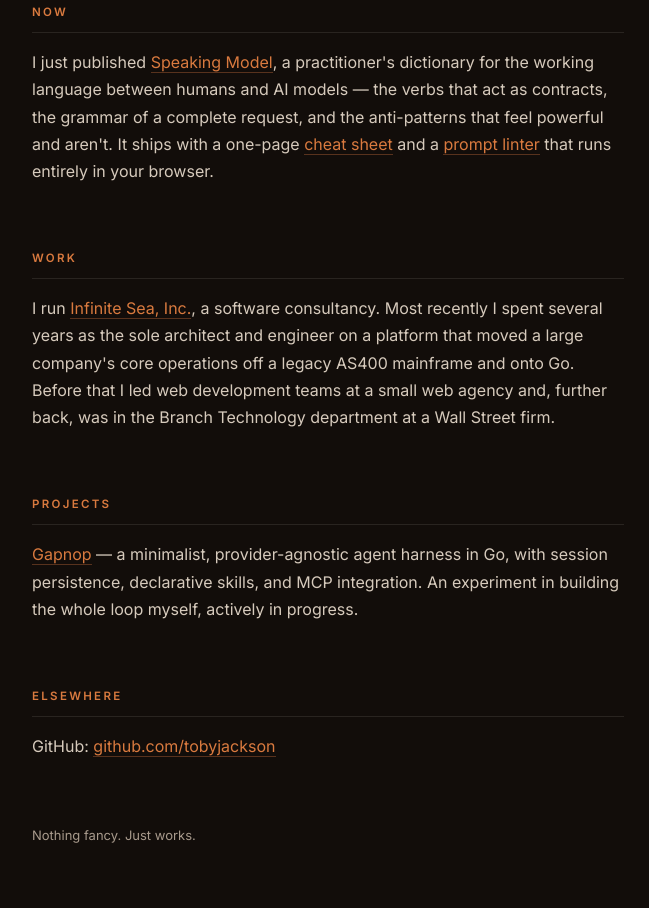
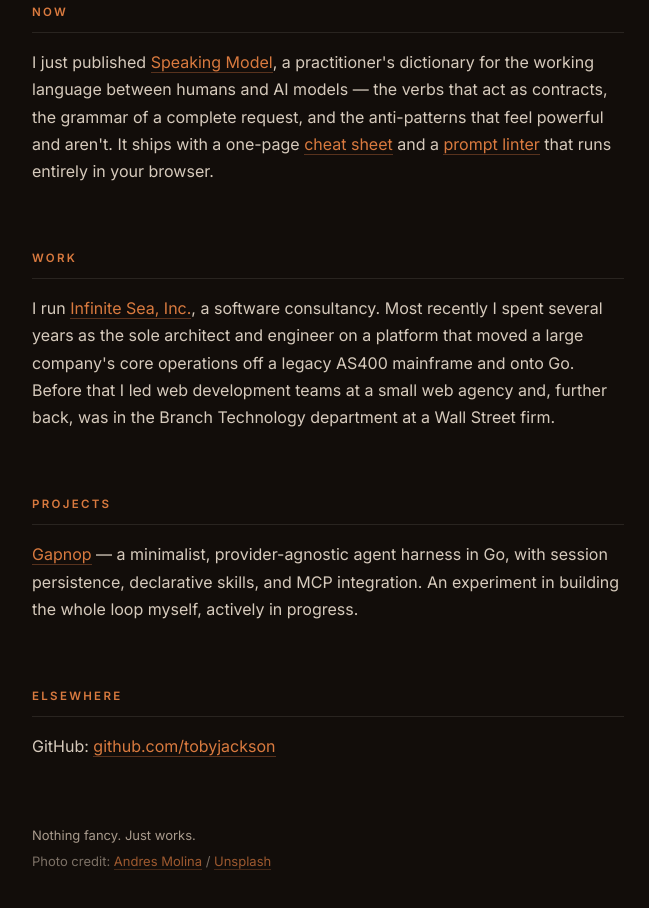
Before and after one commit to tobyjackson/tobyjackson.github.io, a plain HTML site: page index.html in a window 1280 px wide. Shown: the part 805-1713 px from the top of the page, without its empty margins (312-961 px from the left). Drawn offline with Linux system fonts and the light colour scheme.

Commit message:
Add photo credit to footer

```diff
--- a/index.html
+++ b/index.html
@@ -101,6 +101,7 @@
 </section>
 <footer>
 <p>Nothing fancy. Just works.</p>
+<p class="credit">Photo credit: <a href="https://unsplash.com/@andresmolina" target="_blank" rel="noopener noreferrer">Andres Molina</a> / <a href="https://unsplash.com" target="_blank" rel="noopener noreferrer">Unsplash</a></p>
 </footer>
 </main>
 </body>
--- a/style.css
+++ b/style.css
@@ -156,6 +156,11 @@
   color: var(--slate);
 }
 
+footer .credit {
+  opacity: 0.7;
+  margin-top: 0.25rem;
+}
+
 /* --- Responsive --- */
 @media (max-width: 480px) {
   main {
```
